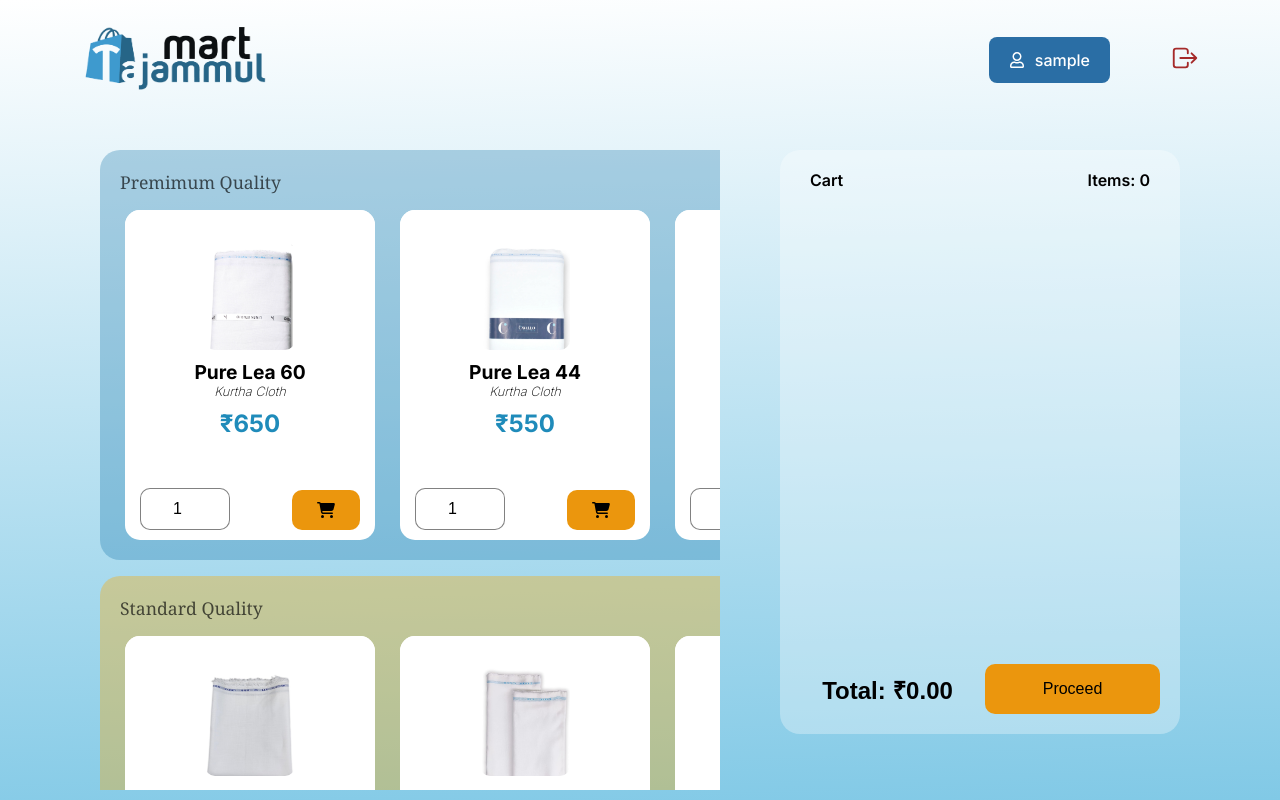
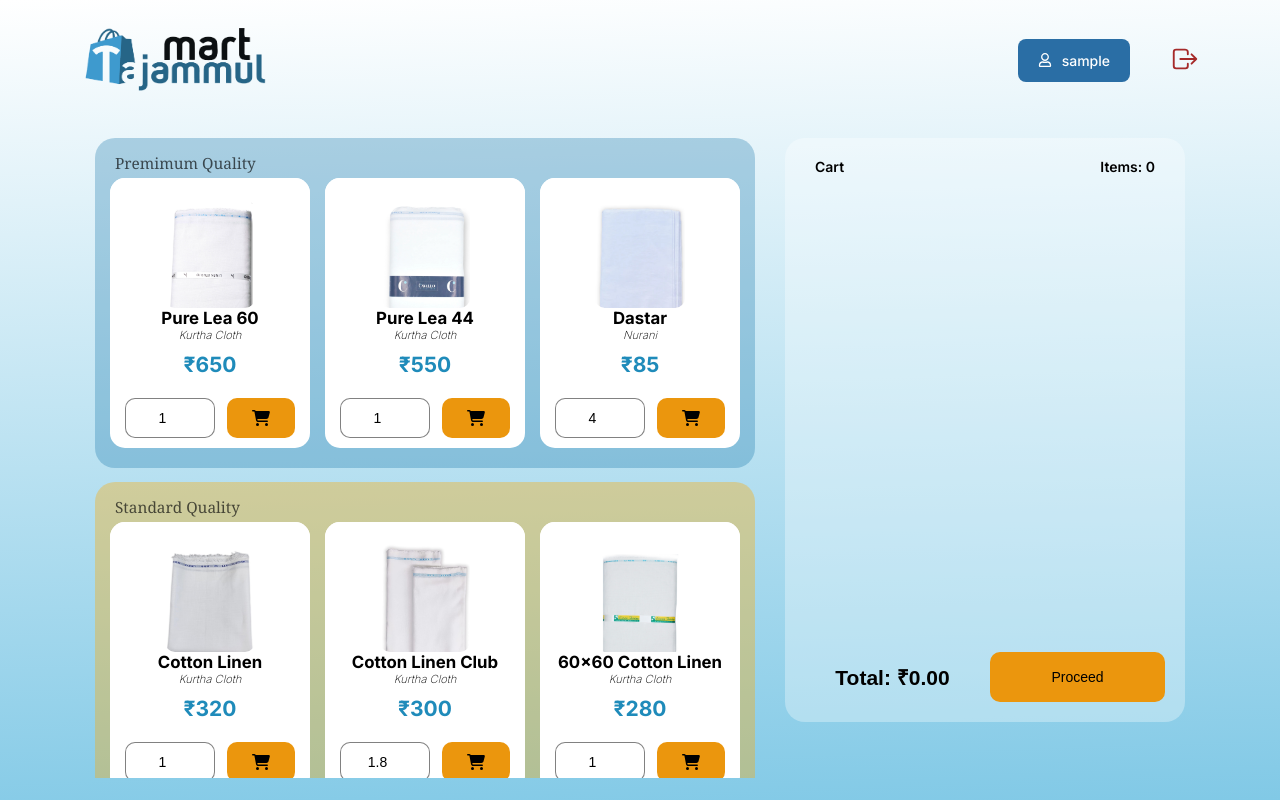
Before and after one commit to NadiDawa-mnc/tajammul-mart, a Next.js app: page / in a window 1280 px wide. Built offline with nearby package versions, Linux system fonts and the light colour scheme; sample sign-in values are in the browser's storage.

Commit message:
media change

```diff
--- a/src/app/(admin)/billing/page.js
+++ b/src/app/(admin)/billing/page.js
@@ -103,7 +103,7 @@
     <div className='billing-container'>
       {billData.cartItems ? (
         <div className='Bill-view-container'>
-          <div className='Bill-box'>
+          <div className='bill-box'>
             <div className='bill-header'>
               <h2>Invoice</h2>
               <p>
--- a/src/app/(admin)/globals.css
+++ b/src/app/(admin)/globals.css
@@ -72,10 +72,15 @@
 .printable-content {
   display: none;
 }
-
 @media only screen and (max-width: 1200px) {
   .main-layout {
     padding: 18px 50px;
+    padding-bottom: 0;
+  }
+}
+@media only screen and (max-width: 1400px) {
+  .main-layout {
+    padding: 18px 80px;
     padding-bottom: 0;
   }
   html {
--- a/src/app/(admin)/home/allProducts/allProducts.css
+++ b/src/app/(admin)/home/allProducts/allProducts.css
@@ -121,7 +121,7 @@
   font-weight: 200;
 }
 
-@media only screen and (max-width: 1200px) {
+@media only screen and (max-width: 1400px) {
   .allproduct-container {
     width: 630px;
     margin-left: 20px;
--- a/src/app/(admin)/home/featuredProducts/style.css
+++ b/src/app/(admin)/home/featuredProducts/style.css
@@ -105,7 +105,7 @@
 .sp-deatils {
   display: flex;
 }
-@media only screen and (max-width: 1200px) {
+@media only screen and (max-width: 1400px) {
   .feature-container {
     width: 660px;
     height: 330px;
--- a/src/app/(admin)/home/homeLayout.css
+++ b/src/app/(admin)/home/homeLayout.css
@@ -33,7 +33,7 @@
   left: auto;
 } */
 
-@media only screen and (max-width: 1200px) {
+@media only screen and (max-width: 1400px) {
   .home-layout {
     gap: 30px;
   }
--- a/src/app/(admin)/layout.js
+++ b/src/app/(admin)/layout.js
@@ -15,7 +15,6 @@
 const NavLinks = [
   { label: 'Home', href: '/' },
   { label: 'Books', href: '/home' },
-  { label: 'Order', href: '/order' },
   { label: 'Billing', href: '/billing' },
   { label: 'Dashboard', href: '/dashboard' },
 ]
--- a/src/app/(admin)/page.js
+++ b/src/app/(admin)/page.js
@@ -12,7 +12,7 @@
   const defaultMeters = {
     1: 1,
     2: 1,
-    3: 1,
+    3: 4,
     4: 1,
     5: 1.8,
     6: 1,
--- a/src/app/(auth)/customer/customer.css
+++ b/src/app/(auth)/customer/customer.css
@@ -163,7 +163,7 @@
   align-items: center;
   gap: 10px;
 }
-@media screen and (max-width: 1200px) {
+@media screen and (max-width: 1400px) {
   html {
     font-size: 13px;
   }
--- a/src/app/components/FeaturedDress/FeaturedDress.js
+++ b/src/app/components/FeaturedDress/FeaturedDress.js
@@ -22,10 +22,10 @@
   },
   {
     _id: 3,
-    name: 'Qurbani',
-    description: 'Kanthoora Cloth',
+    name: 'Dastar',
+    description: 'Nurani',
     img: '/qurbani.jpg',
-    price: 290,
+    price: 85,
   },
 ]
 
--- a/src/app/components/allDress/allDress.js
+++ b/src/app/components/allDress/allDress.js
@@ -44,7 +44,7 @@
     name: 'Lunki -color ',
     description: '',
 
-    img: '/voile.jpg',
+    img: '/lunki.jpg',
 
     price: 250,
   },
--- a/src/app/components/navbar/nav.css
+++ b/src/app/components/navbar/nav.css
@@ -87,7 +87,7 @@
   }
 }
 
-@media screen and (max-width: 1200px) {
+@media screen and (max-width: 1400px) {
   .nav {
     width: 100%;
     height: 100px;
```
Also changed, not shown: src/app/(admin)/billing/billing.css (+14 -6 lines), public/lunki.jpg (added).
